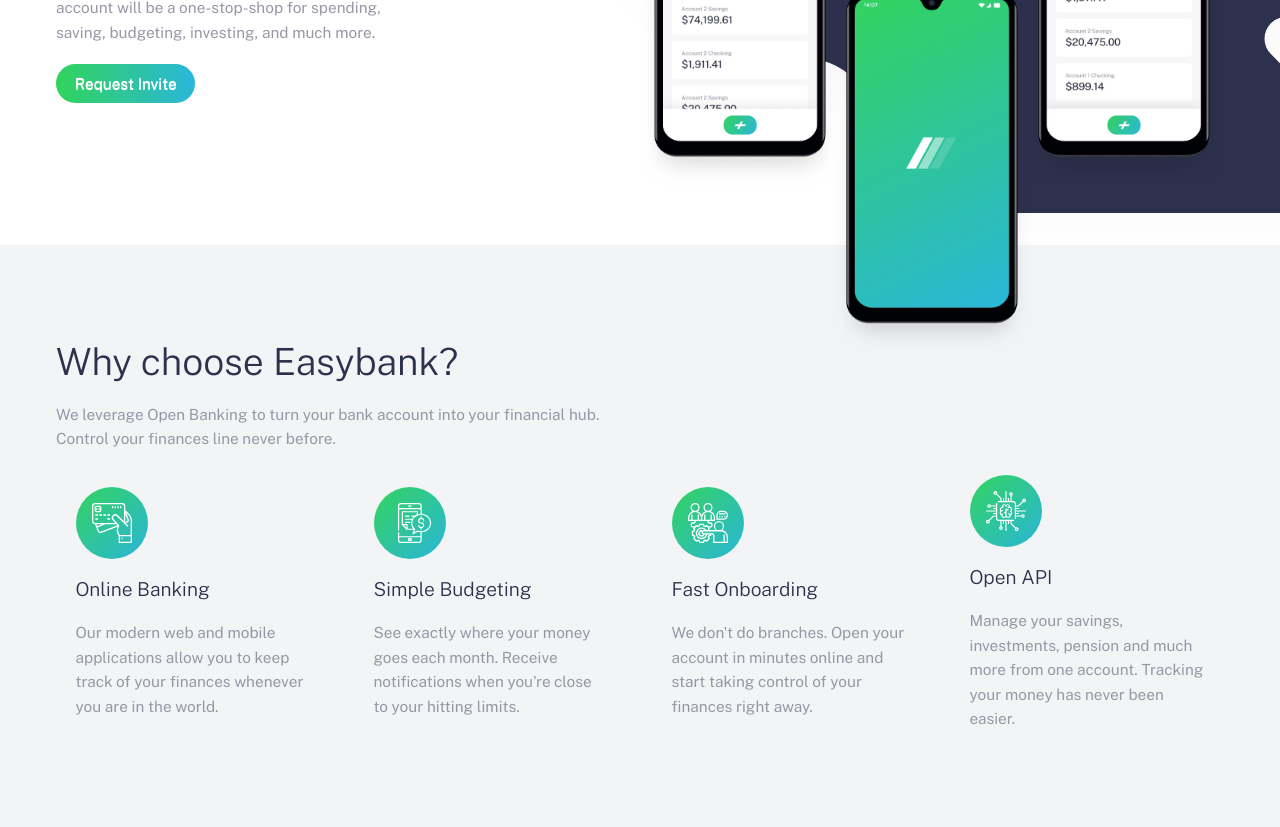
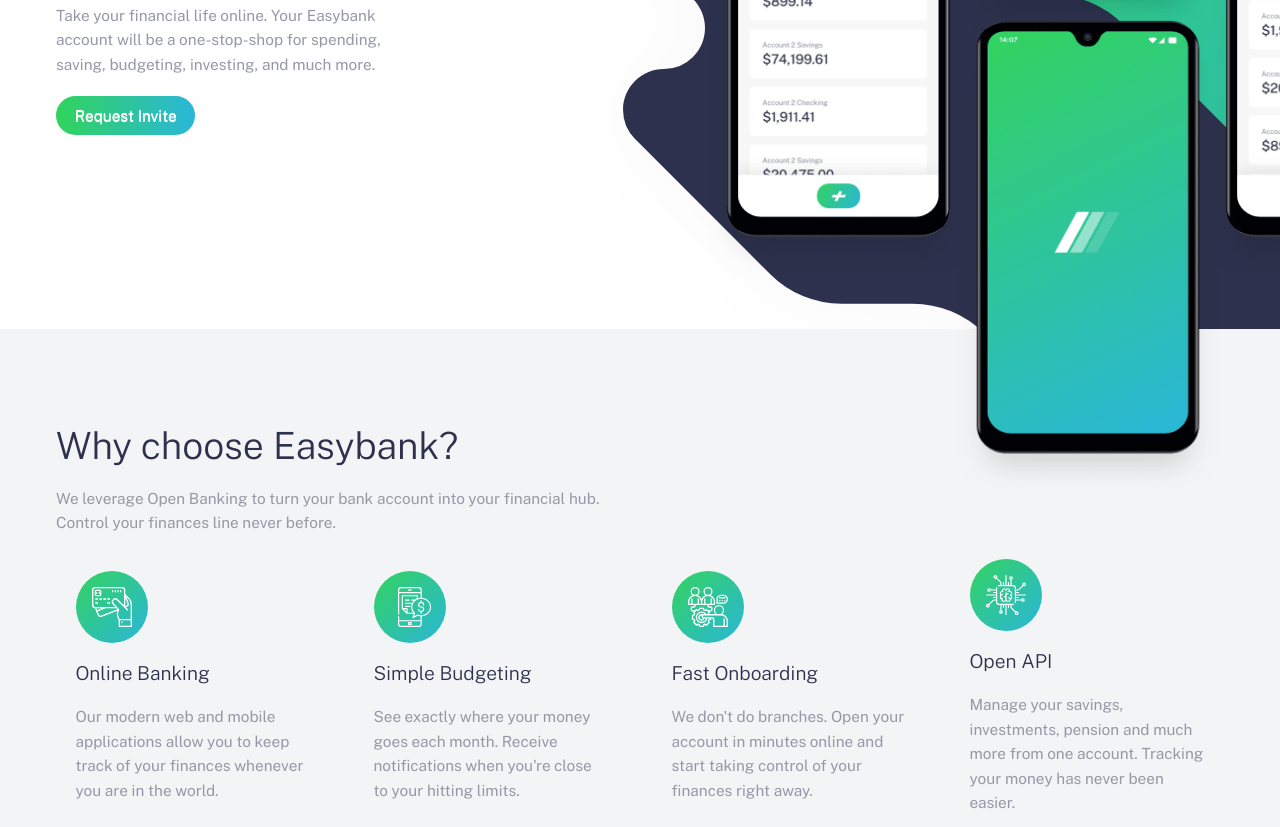
Before and after one commit to Zyruks/easybank-landing-page, a website: page src/index.html in a window 1280 px wide. Shown: the part 369-1196 px from the top of the page. Drawn offline with nearby package versions, Linux system fonts and the light colour scheme; files that its build step writes are made by us from their sources.

Commit message:
modify hero img, scale and translateX, modify floating-images, added a padding to hero section.

```diff
--- a/src/index.html
+++ b/src/index.html
@@ -80,7 +80,7 @@
       </div>
     </header>
     <main>
-      <section class="hero | margin-block-end-800">
+      <section class="hero | margin-block-end-800 padding-block-600">
         <div class="wrapper even-columns">
           <div class="floating-img">
             <img src="./assets/images/image-mockups.png" alt="" />
--- a/src/scss/components/_floating-images.scss
+++ b/src/scss/components/_floating-images.scss
@@ -19,13 +19,13 @@
 
     @include breakpoint(medium) {
       background-image: url("../assets/svg/bg-intro-desktop.svg");
-      inset-block-start: -25%;
+      inset-block-start: -20%;
       inset-inline-end: -43%;
     }
     @include breakpoint(large) {
-      inset-block-start: -25%;
+      inset-block-start: -20%;
 
-      background-size: 70%;
+      background-size: 100%;
     }
   }
 }
--- a/src/scss/layout/_hero.scss
+++ b/src/scss/layout/_hero.scss
@@ -31,9 +31,9 @@
   @include breakpoint(medium) {
     z-index: 3;
 
-    transform: translateY(rem(-50));
+    transform: translateY(rem(-50)) scale(1.4) translateX(rem(40));
   }
   @include breakpoint(large) {
-    transform: translateY(rem(-80));
+    transform: translateY(rem(-80)) scale(1.3) translateX(rem(120));
   }
 }
--- a/src/scss/layout/_layout.scss
+++ b/src/scss/layout/_layout.scss
@@ -73,7 +73,7 @@
     z-index: 1;
   }
   @include breakpoint(large) {
-    margin-block-start: rem(-260);
+    margin-block-start: rem(-240);
   }
 }
 
```
